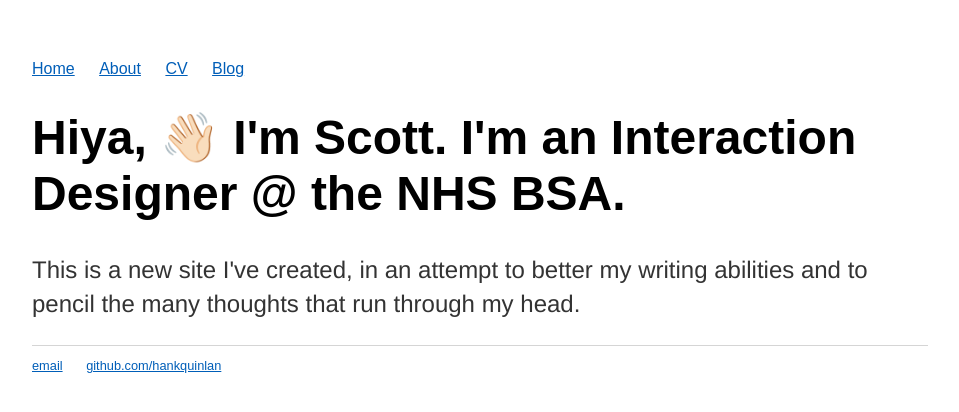
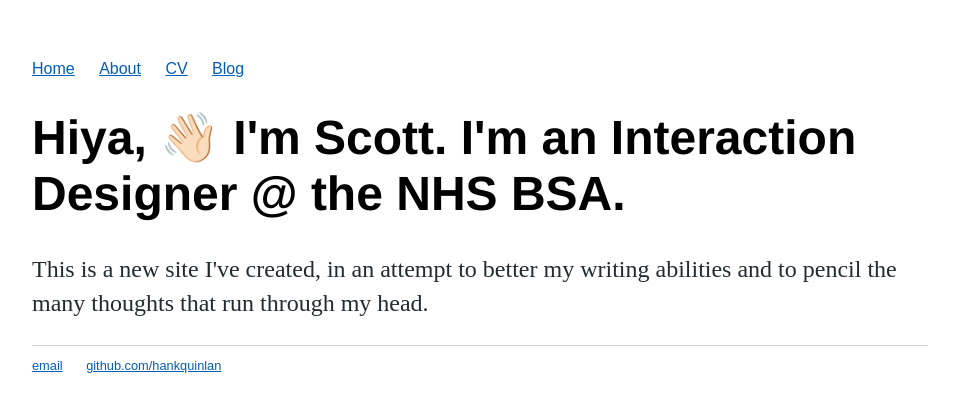
Before and after one commit to scottsmith93/scottsmith.github.io, a Jekyll site: the page built from index.html, in a window 1280 px wide. Shown: the top 412 px of the page, without its empty margins (160-1119 px from the left). Built offline with Jekyll 4.4.1, drawn with Linux system fonts in a browser that asks for light colours.

Commit message:
Update main.css

```diff
--- a/css/main.css
+++ b/css/main.css
@@ -22,17 +22,16 @@
 }
 h1 {
     font-size: 3em;
-    font-family:'Andale-Mono', 'Arial', 'Sans-Serif';
+    font-family:'Helvetica', 'Arial', 'Sans-Serif';
 }
 h2 {
     font-size: 2.5em;
-    font-family:'Andale-Mono', 'Arial', 'Sans-Serif';
+    font-family:'Helvetica', 'Arial', 'Sans-Serif';
 }
 p {
-    font-family:'helvetica', 'Arial', 'Sans-Serif';
     font-size: 1.5em;
     line-height: 1.4em;
-    color: #333;
+    color: #212b32;
 }
 footer {
     border-top: 1px solid #d5d5d5;
```
